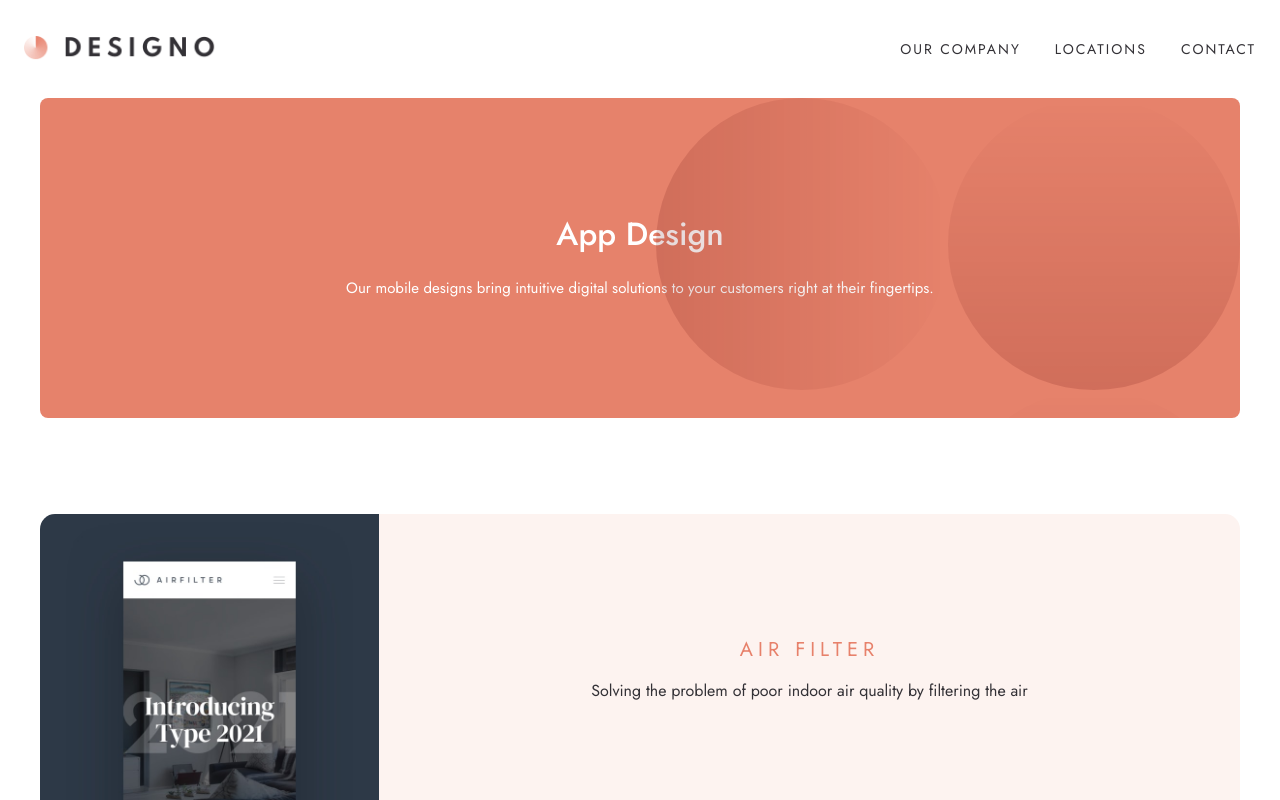
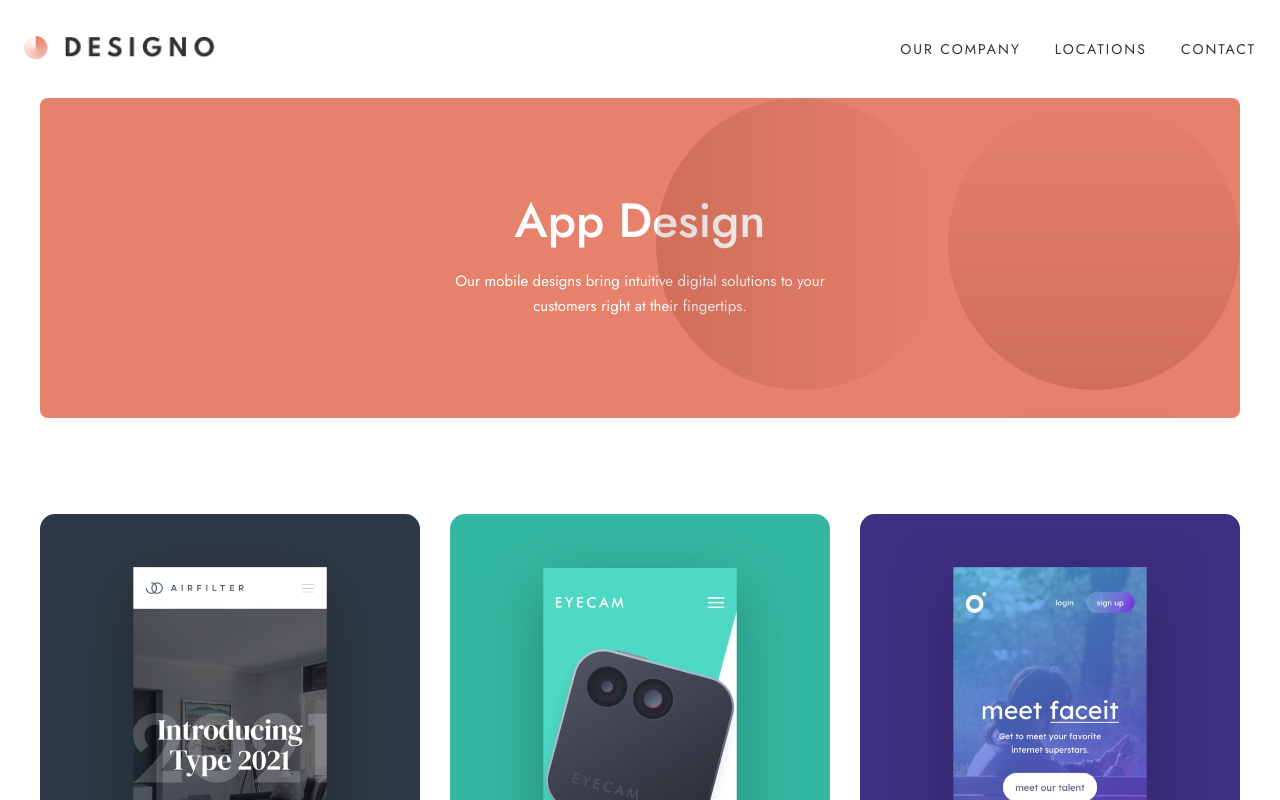
Before and after one commit to AyeTone/Desingo, a React (Create React App) app in the folder client/: page /appdesign in a window 1280 px wide. Shown: the top 800 px of the page. Built offline with nearby package versions, Linux system fonts and the light colour scheme.

Commit message:
WebDesign Desktop Implemented

```diff
--- a/client/src/components/ProjectLinks.jsx
+++ b/client/src/components/ProjectLinks.jsx
@@ -7,7 +7,9 @@ const ProjectLinks = (props) => {
   const navigate = useNavigate();
 
   return (
-    <section className="project-links">
+    <section
+      className={`project-links ${isHome ? "project-links__desktop" : ""} `}
+    >
       {!isWeb && (
         <figure
           onClick={() => navigate("/webdesign")}
--- a/client/src/pages/WebDesign.jsx
+++ b/client/src/pages/WebDesign.jsx
@@ -15,7 +15,7 @@ const WebDesign = () => {
       <Header
         title="Web Design"
         desc="We build websites that serve as powerful marketing tools
-      and bring memorable brnad experiences."
+        and bring memorable brand experiences."
       />
       <section className="project-list">
         <Project
--- a/client/src/styles/components/UI/_Header.scss
+++ b/client/src/styles/components/UI/_Header.scss
@@ -50,5 +50,24 @@
   .header__content {
     border-radius: 8px;
     overflow: hidden;
+
+    &--desc {
+      width: 35%;
+    }
   }
 }
+
+/*
+
+    Desktop BP
+
+*/
+
+@include breakpoint(desktop) {
+  .header__content {
+    &--title {
+      font-size: 48px;
+      line-height: 48px;
+    }
+  }
+}
--- a/client/src/styles/components/UI/_Project.scss
+++ b/client/src/styles/components/UI/_Project.scss
@@ -16,6 +16,7 @@
   background-color: $projectsBg;
   padding: 40px 28px;
   text-align: center;
+  transition: all 300ms ease;
 
   &--title {
     color: rgba(231, 129, 107, 1);
@@ -58,3 +59,37 @@
     max-width: 339px;
   }
 }
+
+/*
+
+      Desktop BP
+
+*/
+
+@include breakpoint(desktop) {
+  .project-list {
+    grid-template-columns: repeat(3, 1fr);
+    gap: 30px;
+  }
+
+  .project {
+    flex-direction: column;
+    max-height: unset;
+  }
+
+  .project__img--wrapper {
+    max-width: unset;
+  }
+
+  .project__content {
+    &:hover {
+      color: white;
+      background-color: $hover;
+      cursor: no-drop;
+
+      .project__content--title {
+        color: white;
+      }
+    }
+  }
+}
--- a/client/src/styles/components/_ProjectLinks.scss
+++ b/client/src/styles/components/_ProjectLinks.scss
@@ -125,11 +125,14 @@
   .project-links {
     display: grid;
     grid-template-columns: 1fr 1fr;
-    grid-template-rows: 1fr 1fr;
 
     > *:not(:first-child) {
       grid-column: 2;
     }
+  }
+
+  .project-links__desktop {
+    grid-template-rows: 1fr 1fr;
   }
 
   .project-link__img--web {
--- a/client/src/styles/pages/_WebDesign.scss
+++ b/client/src/styles/pages/_WebDesign.scss
@@ -4,8 +4,26 @@
   padding: 0 24px;
 }
 
+/*
+
+      Tablet BP
+
+*/
+
 @include breakpoint(tablet) {
   .web-design > * {
     padding: 0 40px !important;
   }
 }
+
+/*
+
+      Desktop BP
+
+*/
+
+@include breakpoint(desktop) {
+  .web-design > * {
+    padding: 0 124px !important;
+  }
+}
```
Also changed, not shown: client/src/index.css.
